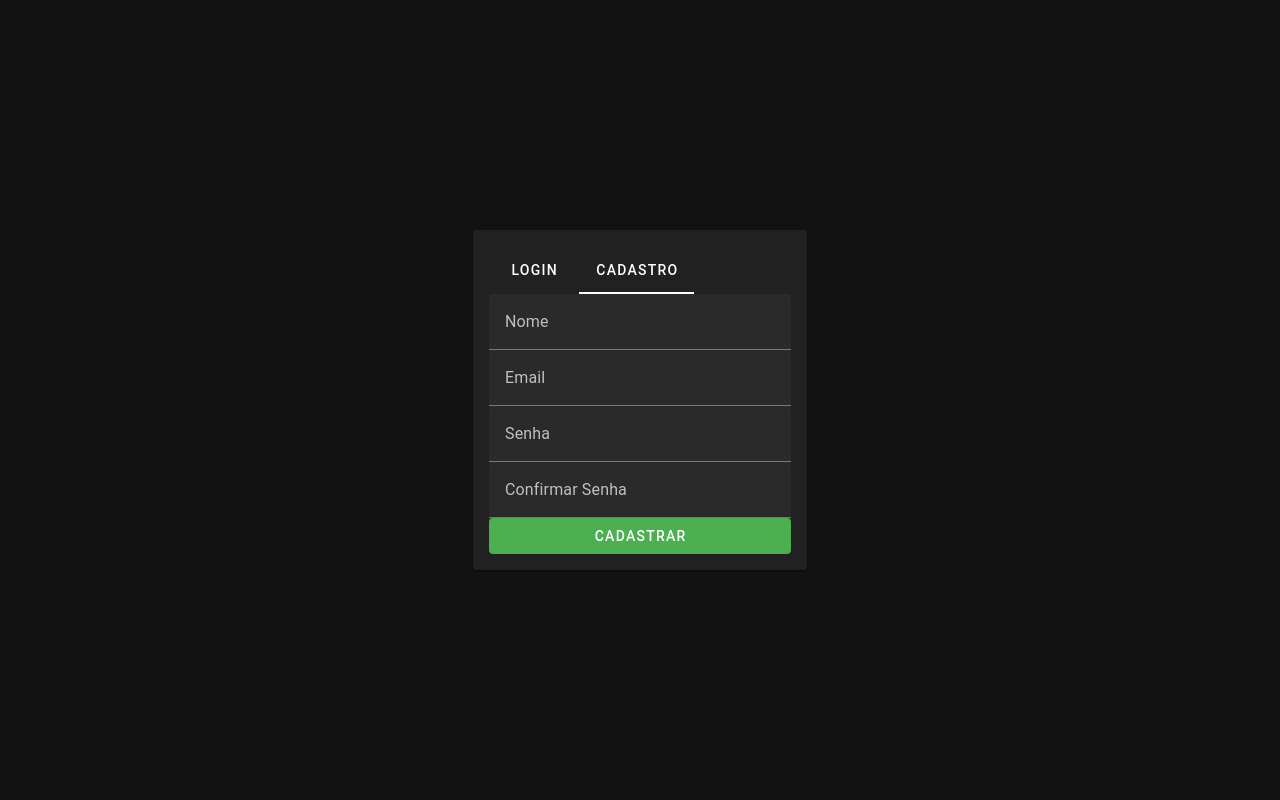
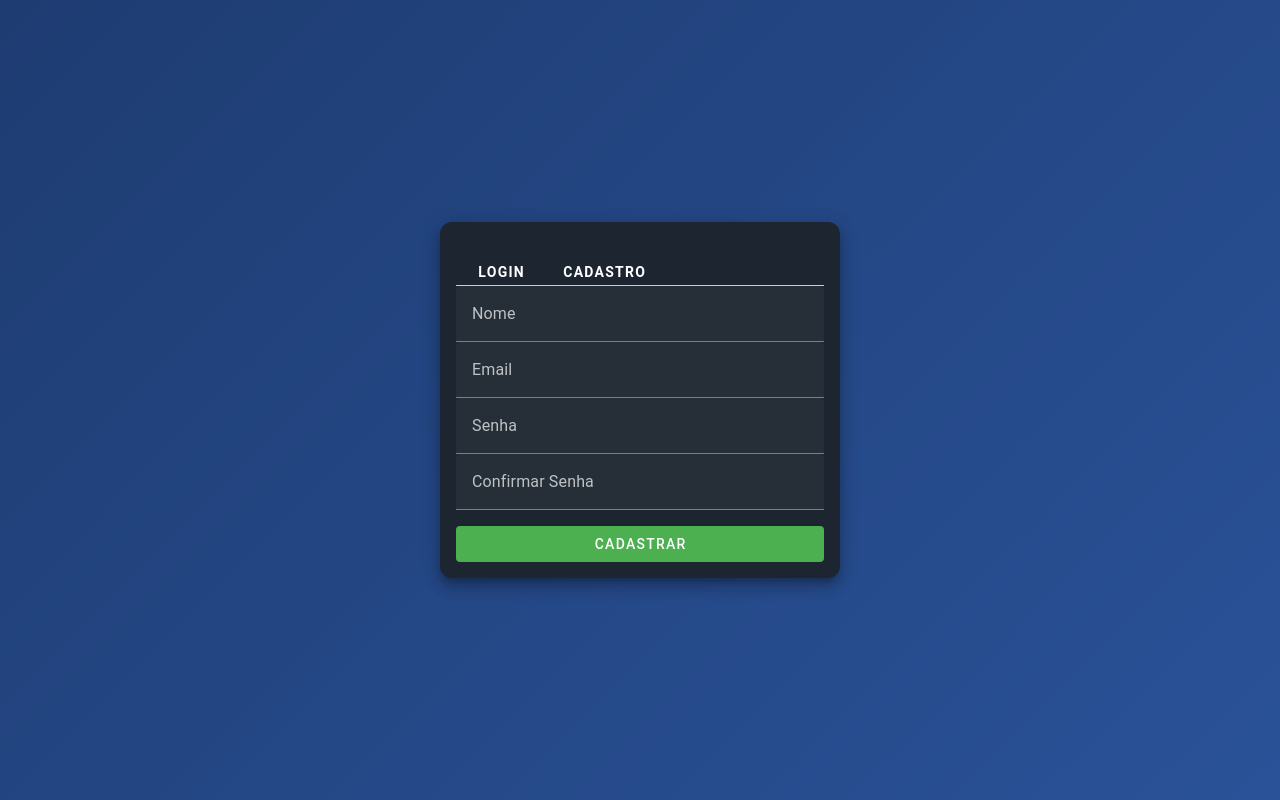
Before and after one commit to julioolver/the-movie-db-test-app, a Vue app: page /login in a window 1280 px wide. Both pictures are taken after a click on the tab "CADASTRO". Built offline with nearby package versions, Linux system fonts and the light colour scheme.

Commit message:
added new color im project

```diff
--- a/src/App.vue
+++ b/src/App.vue
@@ -1,6 +1,6 @@
 <template>
   <v-app>
-    <v-app-bar v-if="!isLoginPage">
+    <v-app-bar v-if="!isLoginPage" color="#1D2630">
       <v-app-bar-nav-icon @click.stop="drawer = !drawer"></v-app-bar-nav-icon>
 
       <v-app-bar-title>Movie List</v-app-bar-title>
@@ -29,12 +29,18 @@
         </v-tooltip>
       </v-btn>
     </v-app-bar>
-    <v-navigation-drawer v-model="drawer" :location="$vuetify.display.mobile ? 'bottom' : undefined" temporary
-      v-if="!isLoginPage">
+    <v-navigation-drawer
+      v-model="drawer"
+      :location="$vuetify.display.mobile ? 'bottom' : undefined"
+      temporary
+      v-if="!isLoginPage"
+      style="background-color: #131920"
+    >
       <v-list>
         <v-list-item-group>
-
-          <v-list-item @click="goToExternalLink('https://github.com/julioolver')">
+          <v-list-item
+            @click="goToExternalLink('https://github.com/julioolver')"
+          >
             <v-list-item-icon>
               <v-icon>mdi-github</v-icon>
             </v-list-item-icon>
@@ -42,7 +48,13 @@
               <v-list-item-title>GitHub</v-list-item-title>
             </v-list-item-content>
           </v-list-item>
-          <v-list-item @click="goToExternalLink('https://www.linkedin.com/in/julio-cesar-oliveira-957593169')">
+          <v-list-item
+            @click="
+              goToExternalLink(
+                'https://www.linkedin.com/in/julio-cesar-oliveira-957593169'
+              )
+            "
+          >
             <v-list-item-icon>
               <v-icon>mdi-linkedin</v-icon>
             </v-list-item-icon>
@@ -53,9 +65,14 @@
         </v-list-item-group>
       </v-list>
     </v-navigation-drawer>
-    <v-main>
-      <v-card class="pa-4 ma-4" elevation="2" height="calc(100vh - 130px)" v-if="!isLoginPage"
-        style="scrollbar-width: none; overflow-y: scroll">
+    <v-main style="background-color: #131920">
+      <v-card
+        class="pa-4 ma-4"
+        elevation="2"
+        height="calc(100vh - 130px)"
+        v-if="!isLoginPage"
+        style="scrollbar-width: none; overflow-y: scroll; background-color: #1D2630;"
+      >
         <router-view />
       </v-card>
       <router-view v-else />
@@ -75,7 +92,7 @@ const theme = useTheme();
 const isDarkTheme = computed(() => theme.global.current.value.dark);
 
 const toggleTheme = () => {
-  theme.global.name.value = isDarkTheme.value ? 'light' : 'dark';
+  theme.global.name.value = isDarkTheme.value ? "light" : "dark";
 };
 
 const isLoginPage = computed(() => {
@@ -83,6 +100,6 @@ const isLoginPage = computed(() => {
 });
 
 const goToExternalLink = (url: string) => {
-  window.open(url, '_blank');
+  window.open(url, "_blank");
 };
 </script>
--- a/src/components/layout/BlankLayout.vue
+++ b/src/components/layout/BlankLayout.vue
@@ -1,13 +1,7 @@
 <template>
-  <v-app>
-    <v-main>
-      <v-container class="fill-height d-flex align-center justify-center">
-        <v-col cols="12" sm="8" md="6" lg="4">
-          <router-view />
-        </v-col>
-      </v-container>
-    </v-main>
-  </v-app>
+  <div class="ma-0 pa-0">
+    <router-view />
+</div>
 </template>
 
 <script>
--- a/src/modules/auth/components/SignInForm.vue
+++ b/src/modules/auth/components/SignInForm.vue
@@ -1,28 +1,46 @@
 <template>
-  <v-form ref="loginForm" v-model="controller.isLoginValid" lazy-validation @submit.prevent>
-    <v-text-field v-model="controller.user.email" label="Email" type="email"
-      :rules="[v => !!v || 'Email é obrigatório', v => /.+@.+\..+/.test(v) || 'Email inválido']" required
-      hide-details="auto"></v-text-field>
+  <v-form
+    v-model="controller.isLoginValid.value"
+    lazy-validation
+    @submit.prevent
+  >
+    <v-text-field
+      v-model="controller.user.email"
+      label="Email"
+      type="email"
+      :rules="[
+        (v) => !!v || 'Email é obrigatório',
+        (v) => /.+@.+\..+/.test(v) || 'Email inválido',
+      ]"
+      required
+      hide-details="auto"
+    ></v-text-field>
 
-    <v-text-field v-model="controller.user.password" label="Senha" type="password"
-      :rules="[v => !!v || 'Senha é obrigatória']" required hide-details="auto"></v-text-field>
+    <v-text-field
+      v-model="controller.user.password"
+      label="Senha"
+      type="password"
+      :rules="[(v) => !!v || 'Senha é obrigatória']"
+      required
+      hide-details="auto"
+    ></v-text-field>
 
-    <v-btn color="primary" block @click="controller.login()" submit>Entrar</v-btn>
+    <v-btn class="mt-4" color="primary" block @click="controller.login()" submit
+      >Entrar</v-btn
+    >
   </v-form>
 </template>
 
 <script lang="ts" setup>
-import { PropType, ref } from 'vue';
-import { AuthController } from '../controller/AuthController';
+import { PropType } from "vue";
+import { AuthController } from "../controller/AuthController";
 
 const props = defineProps({
   controller: {
     type: Object as PropType<AuthController>,
     required: true,
   },
-})
+});
 
-const controller = props.controller
-
-const loginForm = ref(null);
+const controller = props.controller;
 </script>
--- a/src/modules/auth/components/SignUpForm.vue
+++ b/src/modules/auth/components/SignUpForm.vue
@@ -1,33 +1,66 @@
 <template>
-  <v-form ref="registerForm" v-model="controller.valid" lazy-validation @submit.prevent>
-    <v-text-field v-model="controller.user.name" label="Nome" :rules="[v => !!v || 'Nome é obrigatório']" required
-      hide-details="auto"></v-text-field>
+  <v-form
+    ref="registerForm"
+    v-model="controller.valid.value"
+    lazy-validation
+    @submit.prevent
+  >
+    <v-text-field
+      v-model="controller.user.name"
+      label="Nome"
+      :rules="[(v) => !!v || 'Nome é obrigatório']"
+      required
+      hide-details="auto"
+    ></v-text-field>
 
-    <v-text-field v-model="controller.user.email" label="Email" type="email"
-      :rules="[v => !!v || 'Email é obrigatório', v => /.+@.+\..+/.test(v) || 'Email inválido']" required
-      hide-details="auto"></v-text-field>
+    <v-text-field
+      v-model="controller.user.email"
+      label="Email"
+      type="email"
+      :rules="[
+        (v) => !!v || 'Email é obrigatório',
+        (v) => /.+@.+\..+/.test(v) || 'Email inválido',
+      ]"
+      required
+      hide-details="auto"
+    ></v-text-field>
 
-    <v-text-field v-model="controller.user.password" label="Senha" type="password"
-      :rules="[v => !!v || 'Senha é obrigatória']" required hide-details="auto"></v-text-field>
+    <v-text-field
+      v-model="controller.user.password"
+      label="Senha"
+      type="password"
+      :rules="[(v) => !!v || 'Senha é obrigatória']"
+      required
+      hide-details="auto"
+    ></v-text-field>
 
-    <v-text-field v-model="controller.user.password_confirmation" label="Confirmar Senha" type="password"
-      :rules="[v => controller.isPasswordMatching.value || 'As senhas não coincidem']" required
-      hide-details="auto"></v-text-field>
+    <v-text-field
+      v-model="controller.user.password_confirmation"
+      label="Confirmar Senha"
+      type="password"
+      :rules="[
+        (v) => controller.isPasswordMatching.value || 'As senhas não coincidem',
+      ]"
+      required
+      hide-details="auto"
+    ></v-text-field>
 
-    <v-btn color="success" block @click="controller.register()" type="submit">Cadastrar</v-btn>
+    <v-btn class="mt-4" color="success" block @click="controller.register()" type="submit"
+      >Cadastrar</v-btn
+    >
   </v-form>
 </template>
 
 <script lang="ts" setup>
-import { PropType } from 'vue';
-import { AuthController } from '../controller/AuthController';
+import { PropType } from "vue";
+import { AuthController } from "../controller/AuthController";
 
 const props = defineProps({
   controller: {
     type: Object as PropType<AuthController>,
     required: true,
   },
-})
+});
 
-const controller = props.controller
+const controller = props.controller;
 </script>
--- a/src/modules/auth/view/Index.vue
+++ b/src/modules/auth/view/Index.vue
@@ -1,13 +1,12 @@
 <template>
-  <v-container class="fill-height d-flex align-center justify-center">
-    <v-card class="pa-4" width="400" max-width="100%">
-      <v-tabs v-model="controller.tabAuth.value" background-color="primary" dark>
-        <v-tab :value="0">
-          Login
-        </v-tab>
-        <v-tab :value="1">
-          Cadastro
-        </v-tab>
+  <v-container class="fill-height d-flex align-center justify-center auth-container">
+    <v-card class="pa-4" width="400" max-width="100%" elevation="10" color="#1D2630">
+      <v-tabs
+        v-model="controller.tabAuth.value"
+        background-color="primary"
+      >
+        <v-tab :value="0"> Login </v-tab>
+        <v-tab :value="1"> Cadastro </v-tab>
       </v-tabs>
       <v-tabs-window v-model="controller.tabAuth.value">
         <v-tabs-window-item :value="0">
@@ -22,16 +21,40 @@
 </template>
 
 <script setup lang="ts">
-import authController from '../controller/AuthController';
-import SignInForm from '../components/SignInForm.vue';
-import SignUpForm from '../components/SignUpForm.vue';
+import authController from "../controller/AuthController";
+import SignInForm from "../components/SignInForm.vue";
+import SignUpForm from "../components/SignUpForm.vue";
 
-const controller = authController()
-
+const controller = authController();
 </script>
 
 <style scoped>
 .fill-height {
   height: 100vh;
 }
+
+.auth-container {
+  background: linear-gradient(135deg, #1e3c72, #2a5298);
+  min-width: 100vw;
+  min-height: 100vh;
+}
+
+.v-card {
+  background-color: #2e2e2e;
+  border-radius: 12px;
+  box-shadow: 0px 4px 20px rgba(0, 0, 0, 0.2);
+}
+
+.v-tabs {
+  border-bottom: 1px solid #ccc;
+}
+
+.v-tab {
+  font-weight: bold;
+}
+
+.v-btn {
+  border-radius: 24px;
+  margin-top: 10px;
+}
 </style>
```
Also changed, not shown: docker-compose.yml (added, +8 -0 lines), src/modules/movie/components/CardMovie.vue (+34 -8 lines), src/modules/movie/components/DialogMovie.vue (+39 -22 lines), src/modules/movie/components/Pagination.vue (+15 -12 lines), src/modules/movie/view/Index.vue (+47 -10 lines), src/modules/movie/view/MoviesUser.vue (+18 -7 lines), 1 other file (tests, documents, lock files or other folders).
